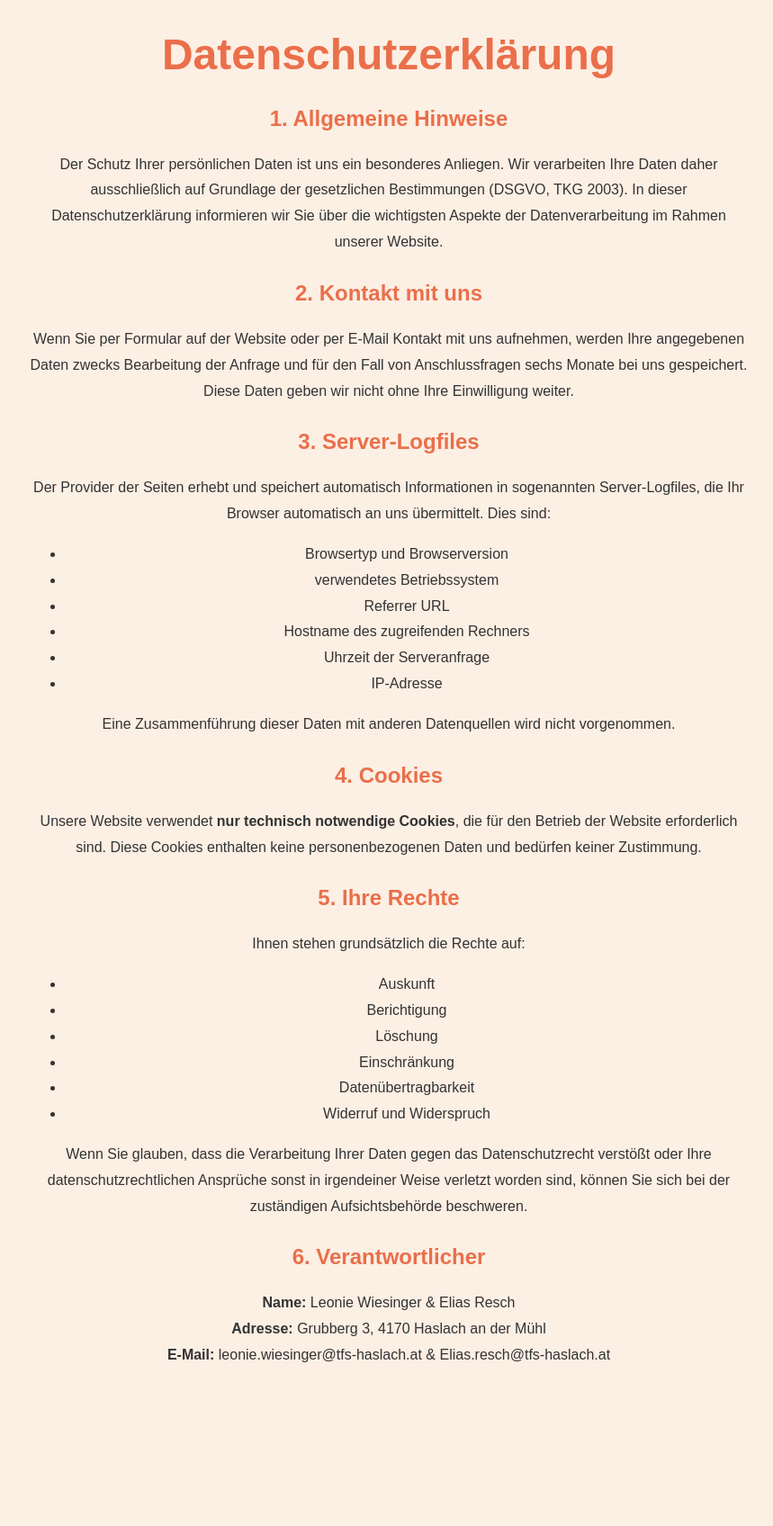
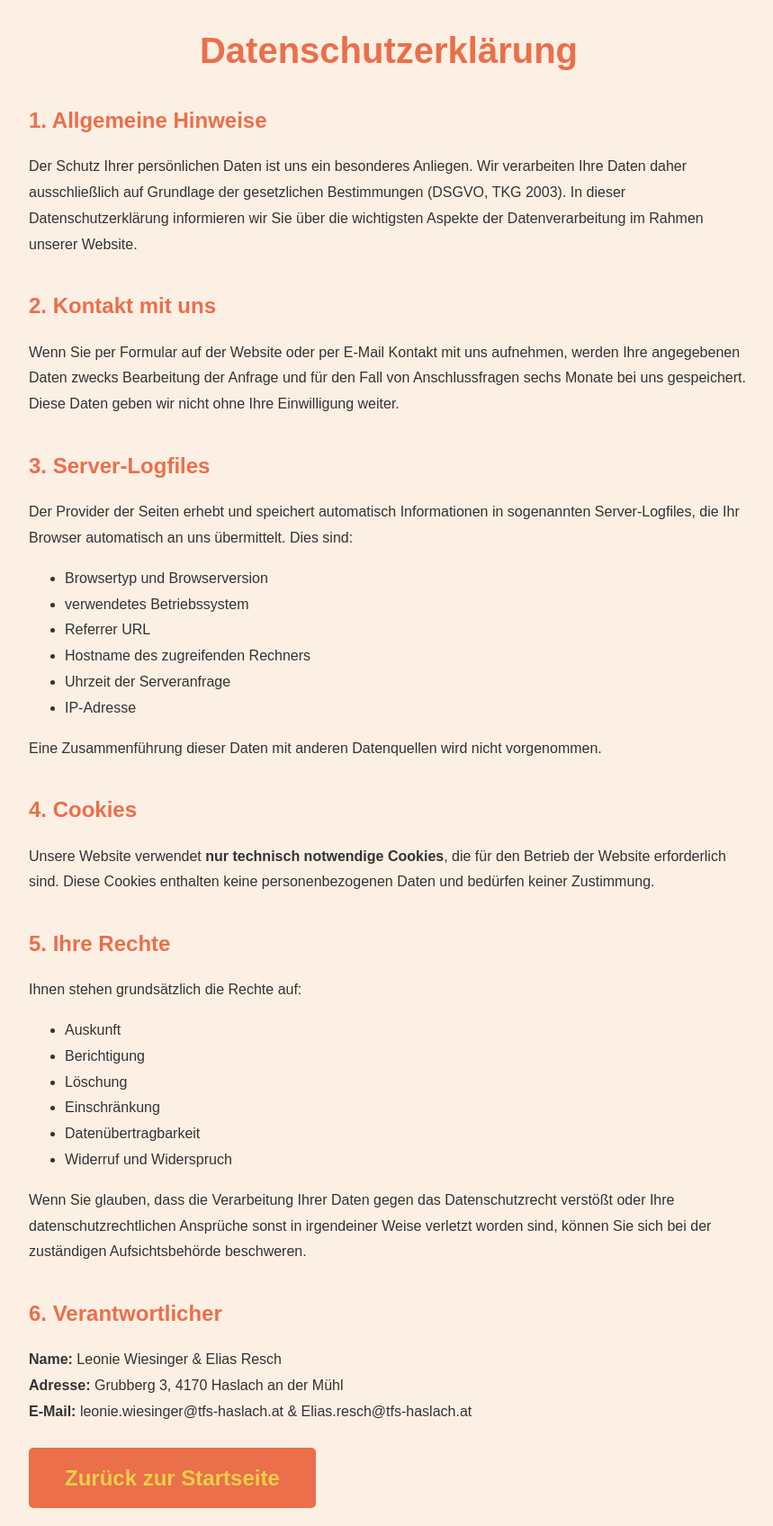
Before and after one commit to EliasResch/Flashcards, a PHP site: page /Datenschutz.html in a window 1280 px wide. Shown: the whole page at 90% size, without its empty margins (218-1077 px from the left). Before the commit the page ends 1514 px from the top, so only its background shows below. Run offline with PHP 8.4, Linux system fonts and the light colour scheme.

Commit message:
css formatiert
css und impreasum button

```diff
--- a/Datenschutz.html
+++ b/Datenschutz.html
@@ -78,6 +78,8 @@
         <strong>E-Mail:</strong> leonie.wiesinger@tfs-haslach.at &
         Elias.resch@tfs-haslach.at<br />
       </p>
+      <br />
+      <a href="index.php" class="cta-button">Zurück zur Startseite</a>
     </div>
   </body>
 </html>
--- a/index.php
+++ b/index.php
@@ -59,6 +59,7 @@ while ($row = $result->fetch_array()) {
     <br>
 
     <img id="karten" src="img/Karten.jpg" alt="karten">
+    <br>
 
     <br>
     <div class="deck-container">
--- a/style.css
+++ b/style.css
@@ -166,8 +166,9 @@ form {
   box-shadow: 0 0 5px rgba(0, 123, 255, 0.5);
 }
 
-/* Impressum Styles */
-body.impressum {
+/* Gemeinsame Styles für Impressum und Datenschutz */
+body.impressum,
+body.datenschutz {
   font-family: Arial, sans-serif;
   margin: 2rem auto;
   max-width: 800px;
@@ -176,60 +177,33 @@ body.impressum {
 }
 
 body.impressum h1,
-body.impressum h2 {
+body.datenschutz h1 {
+  font-size: 2.5rem;
+  text-align: center;
   color: #ea6f4a;
   margin-bottom: 1rem;
 }
 
-body.impressum h1 {
-  font-size: 2.5rem;
-  text-align: center;
+body.impressum h2,
+body.datenschutz h2 {
+  font-size: 1.5rem;
+  color: #ea6f4a;
+  margin: 2rem 0 1rem;
 }
 
-body.impressum h2 {
-  font-size: 1.5rem;
-  margin-top: 2rem;
-}
-
-body.impressum p {
+body.impressum p,
+body.datenschutz p {
   margin: 0.5rem 0;
 }
 
-body.impressum a {
+body.impressum a,
+body.datenschutz a {
   color: #eacf4a;
   text-decoration: none;
 }
 
-body.impressum a:hover {
-  text-decoration: underline;
-}
-
-/* Datenschutz */
-.datenschutz-container {
-  font-family: Arial, sans-serif;
-  margin: 2rem auto;
-  max-width: 800px;
-  line-height: 1.8;
-  color: #333;
-  text-align: center;
-}
-
-body.datenschutz h1,
-body.impressum h1,
-body.datenschutz h2,
-body.impressum h2 {
-  color: #ea6f4a;
-  margin-bottom: 1rem;
-}
-
-body.datenschutz a,
-body.impressum a {
-  color: #eacf4a;
-  text-decoration: none;
-}
-
-body.datenschutz a:hover,
-body.impressum a:hover {
+body.impressum a:hover,
+body.datenschutz a:hover {
   text-decoration: underline;
 }
 
@@ -307,7 +281,7 @@ body.impressum a:hover {
   color: #333;
 }
 
-#deck-erstellen-zurück{
+#deck-erstellen-zurück {
   position: relative;
   top: 20px;
 }
```
